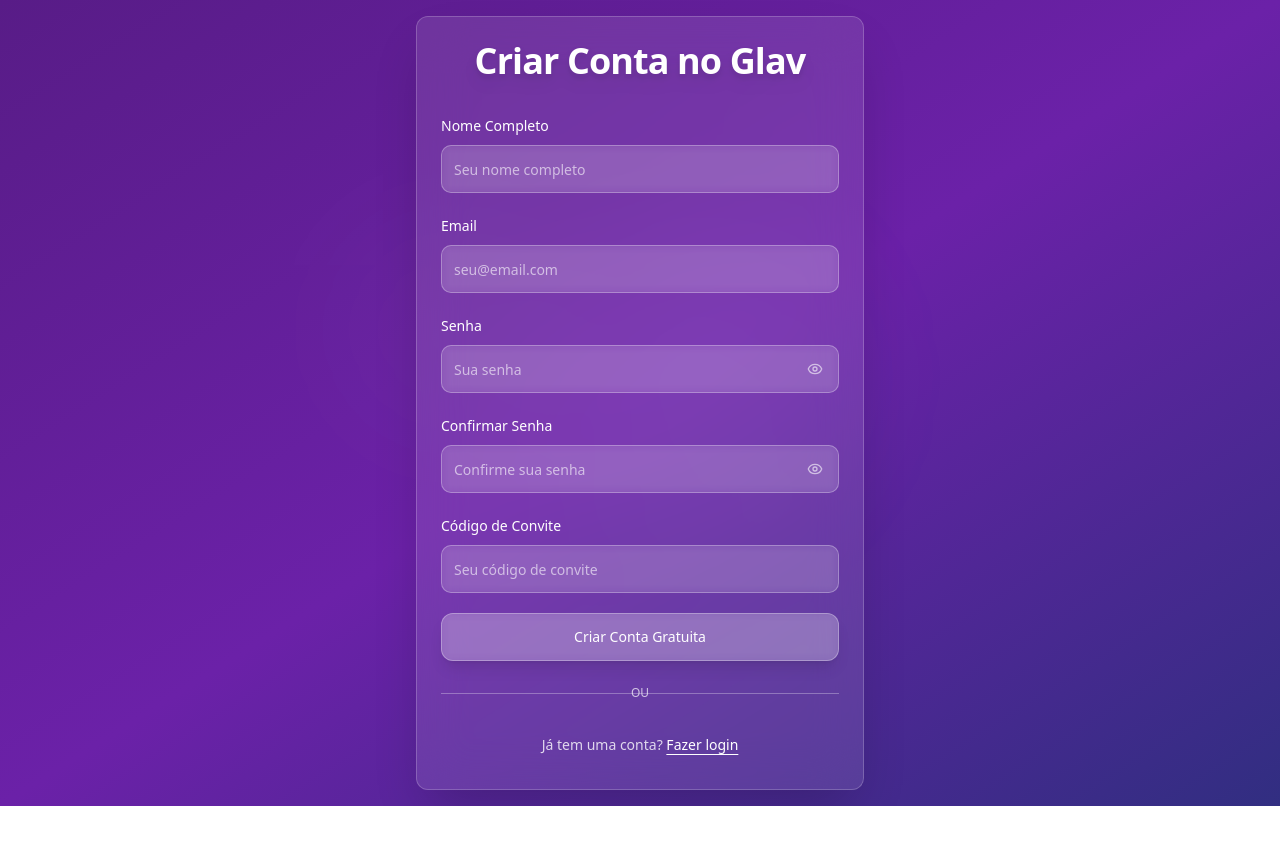
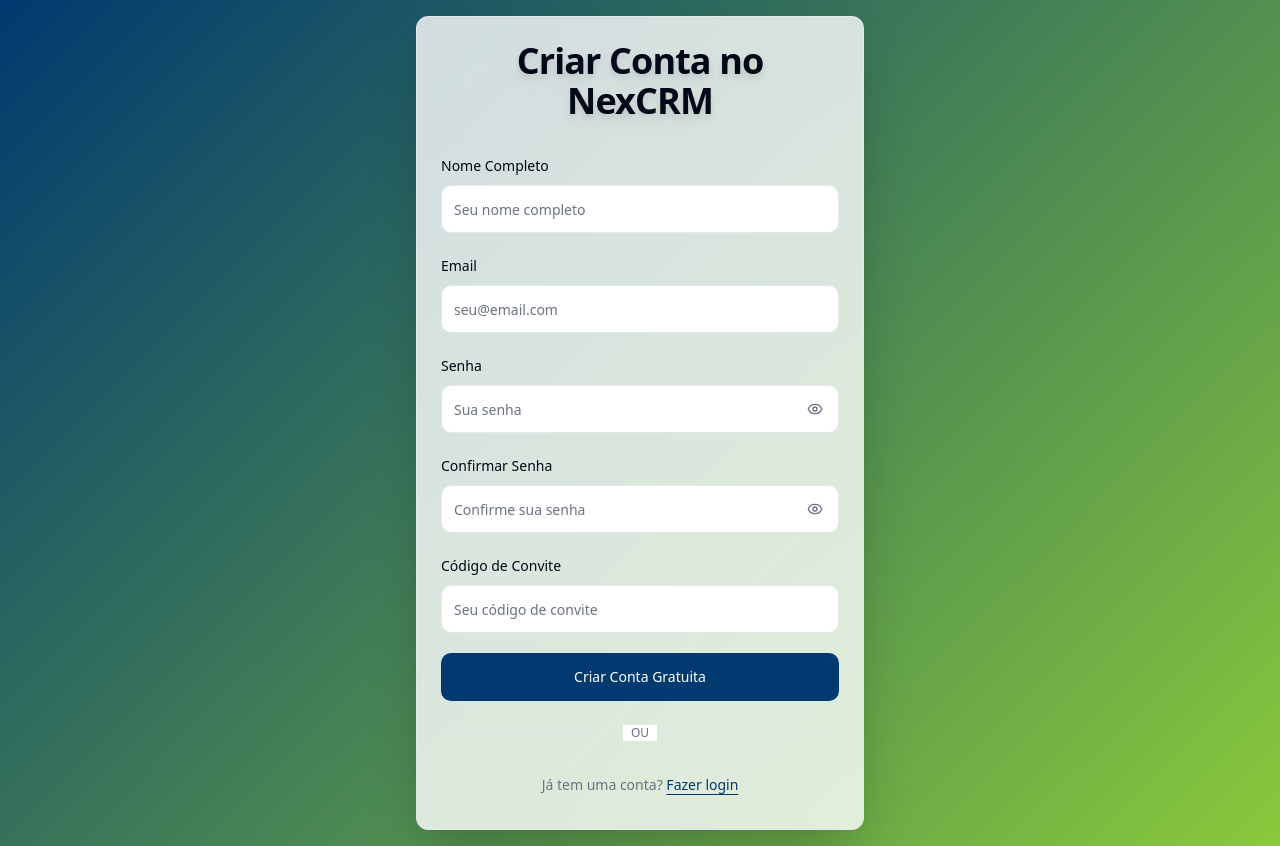
Before and after one commit to nexttecnologiacriativa/crmnex, a React (Vite) app: page /auth in a window 1280 px wide. Both pictures are taken after a click on the button "Criar conta gratuita". Before the commit the page ends 806 px from the top, so only its background shows below. Built offline with nearby package versions, Linux system fonts and the light colour scheme.

Commit message:
Refactor: Adjust auth page colors

```diff
--- a/src/components/auth/SignUpForm.tsx
+++ b/src/components/auth/SignUpForm.tsx
@@ -69,118 +69,118 @@ export default function SignUpForm({ onToggleMode }: SignUpFormProps) {
   };
 
   return (
-    <div className="min-h-screen w-full flex items-center justify-center bg-gradient-to-br from-purple-900 via-purple-800 to-indigo-900 p-4 relative overflow-hidden">
+    <div className="min-h-screen w-full flex items-center justify-center gradient-nexcrm p-4 relative overflow-hidden">
       {/* Background animated elements */}
       <div className="absolute inset-0">
-        <div className="absolute top-1/4 left-1/4 w-64 h-64 bg-white/5 rounded-full blur-3xl animate-pulse"></div>
-        <div className="absolute bottom-1/3 right-1/3 w-80 h-80 bg-purple-400/10 rounded-full blur-3xl animate-pulse" style={{ animationDelay: '2s' }}></div>
-        <div className="absolute top-1/2 right-1/4 w-48 h-48 bg-indigo-400/8 rounded-full blur-2xl animate-pulse" style={{ animationDelay: '4s' }}></div>
+        <div className="absolute top-1/4 left-1/4 w-64 h-64 bg-nexcrm-green/5 rounded-full blur-3xl animate-pulse"></div>
+        <div className="absolute bottom-1/3 right-1/3 w-80 h-80 bg-nexcrm-blue/10 rounded-full blur-3xl animate-pulse" style={{ animationDelay: '2s' }}></div>
+        <div className="absolute top-1/2 right-1/4 w-48 h-48 bg-nexcrm-green/8 rounded-full blur-2xl animate-pulse" style={{ animationDelay: '4s' }}></div>
       </div>
 
-      <Card className="w-full max-w-md relative bg-white/10 backdrop-blur-xl border border-white/20 shadow-2xl shadow-black/20">
+      <Card className="w-full max-w-md relative bg-card/80 backdrop-blur-xl border border-border shadow-2xl">
         <CardHeader className="text-center pb-8">
-          <CardTitle className="text-4xl font-bold text-white drop-shadow-lg">
-            Criar Conta no Glav
+          <CardTitle className="text-4xl font-bold text-foreground drop-shadow-lg">
+            Criar Conta no NexCRM
           </CardTitle>
         </CardHeader>
 
         <CardContent className="space-y-6">
           <form onSubmit={handleSubmit(onSubmit)} className="space-y-5">
             <div className="space-y-2">
-              <Label htmlFor="fullName" className="text-white font-medium">Nome Completo</Label>
+              <Label htmlFor="fullName" className="text-foreground font-medium">Nome Completo</Label>
               <Input
                 id="fullName"
                 type="text"
                 placeholder="Seu nome completo"
-                className="h-12 bg-white/10 border-white/30 text-white placeholder:text-white/60 focus:border-white/50 focus:ring-white/20 backdrop-blur-sm transition-all duration-200"
+                className="h-12"
                 {...register('fullName')}
               />
               {errors.fullName && (
-                <p className="text-sm text-red-300">{errors.fullName.message}</p>
+                <p className="text-sm text-destructive">{errors.fullName.message}</p>
               )}
             </div>
 
             <div className="space-y-2">
-              <Label htmlFor="email" className="text-white font-medium">Email</Label>
+              <Label htmlFor="email" className="text-foreground font-medium">Email</Label>
               <Input
                 id="email"
                 type="email"
                 placeholder="seu@email.com"
-                className="h-12 bg-white/10 border-white/30 text-white placeholder:text-white/60 focus:border-white/50 focus:ring-white/20 backdrop-blur-sm transition-all duration-200"
+                className="h-12"
                 {...register('email')}
               />
               {errors.email && (
-                <p className="text-sm text-red-300">{errors.email.message}</p>
+                <p className="text-sm text-destructive">{errors.email.message}</p>
               )}
             </div>
 
             <div className="space-y-2">
-              <Label htmlFor="password" className="text-white font-medium">Senha</Label>
+              <Label htmlFor="password" className="text-foreground font-medium">Senha</Label>
               <div className="relative">
                 <Input
                   id="password"
                   type={showPassword ? 'text' : 'password'}
                   placeholder="Sua senha"
-                  className="h-12 bg-white/10 border-white/30 text-white placeholder:text-white/60 focus:border-white/50 focus:ring-white/20 backdrop-blur-sm transition-all duration-200 pr-12"
+                  className="h-12 pr-12"
                   {...register('password')}
                 />
                 <Button
                   type="button"
                   variant="ghost"
                   size="icon"
-                  className="absolute right-1 top-1 h-10 w-10 text-white/60 hover:text-white hover:bg-white/10"
+                  className="absolute right-1 top-1 h-10 w-10 text-muted-foreground hover:text-foreground"
                   onClick={() => setShowPassword(!showPassword)}
                 >
                   {showPassword ? <EyeOff className="h-4 w-4" /> : <Eye className="h-4 w-4" />}
                 </Button>
               </div>
               {errors.password && (
-                <p className="text-sm text-red-300">{errors.password.message}</p>
+                <p className="text-sm text-destructive">{errors.password.message}</p>
               )}
             </div>
 
             <div className="space-y-2">
-              <Label htmlFor="confirmPassword" className="text-white font-medium">Confirmar Senha</Label>
+              <Label htmlFor="confirmPassword" className="text-foreground font-medium">Confirmar Senha</Label>
               <div className="relative">
                 <Input
                   id="confirmPassword"
                   type={showConfirmPassword ? 'text' : 'password'}
                   placeholder="Confirme sua senha"
-                  className="h-12 bg-white/10 border-white/30 text-white placeholder:text-white/60 focus:border-white/50 focus:ring-white/20 backdrop-blur-sm transition-all duration-200 pr-12"
+                  className="h-12 pr-12"
                   {...register('confirmPassword')}
                 />
                 <Button
                   type="button"
                   variant="ghost"
                   size="icon"
-                  className="absolute right-1 top-1 h-10 w-10 text-white/60 hover:text-white hover:bg-white/10"
+                  className="absolute right-1 top-1 h-10 w-10 text-muted-foreground hover:text-foreground"
                   onClick={() => setShowConfirmPassword(!showConfirmPassword)}
                 >
                   {showConfirmPassword ? <EyeOff className="h-4 w-4" /> : <Eye className="h-4 w-4" />}
                 </Button>
               </div>
               {errors.confirmPassword && (
-                <p className="text-sm text-red-300">{errors.confirmPassword.message}</p>
+                <p className="text-sm text-destructive">{errors.confirmPassword.message}</p>
               )}
             </div>
 
             <div className="space-y-2">
-              <Label htmlFor="invitationCode" className="text-white font-medium">Código de Convite</Label>
+              <Label htmlFor="invitationCode" className="text-foreground font-medium">Código de Convite</Label>
               <Input
                 id="invitationCode"
                 type="text"
                 placeholder="Seu código de convite"
-                className="h-12 bg-white/10 border-white/30 text-white placeholder:text-white/60 focus:border-white/50 focus:ring-white/20 backdrop-blur-sm transition-all duration-200"
+                className="h-12"
                 {...register('invitationCode')}
               />
               {errors.invitationCode && (
-                <p className="text-sm text-red-300">{errors.invitationCode.message}</p>
+                <p className="text-sm text-destructive">{errors.invitationCode.message}</p>
               )}
             </div>
 
             <Button
               type="submit"
-              className="w-full h-12 bg-white/20 hover:bg-white/30 text-white font-medium rounded-lg backdrop-blur-sm border border-white/30 shadow-lg hover:shadow-xl transition-all duration-200 transform hover:scale-[1.02]"
+              className="w-full h-12 bg-primary hover:bg-primary/90 text-primary-foreground font-medium"
               disabled={loading}
             >
               {loading && <Loader2 className="mr-2 h-5 w-5 animate-spin" />}
@@ -190,19 +190,19 @@ export default function SignUpForm({ onToggleMode }: SignUpFormProps) {
 
           <div className="relative">
             <div className="absolute inset-0 flex items-center">
-              <span className="w-full border-t border-white/30" />
+              <span className="w-full border-t border-border" />
             </div>
             <div className="relative flex justify-center text-xs uppercase">
-              <span className="bg-transparent px-2 text-white/70">ou</span>
+              <span className="bg-card px-2 text-muted-foreground">ou</span>
             </div>
           </div>
 
           <div className="text-center">
-            <p className="text-sm text-white/80">
+            <p className="text-sm text-muted-foreground">
               Já tem uma conta?{' '}
               <Button
                 variant="link"
-                className="p-0 text-white hover:text-white/80 font-medium underline"
+                className="p-0 text-primary hover:text-primary/80 font-medium underline"
                 onClick={onToggleMode}
               >
                 Fazer login
```
Also changed, not shown: src/components/auth/LoginForm.tsx (+20 -20 lines).
